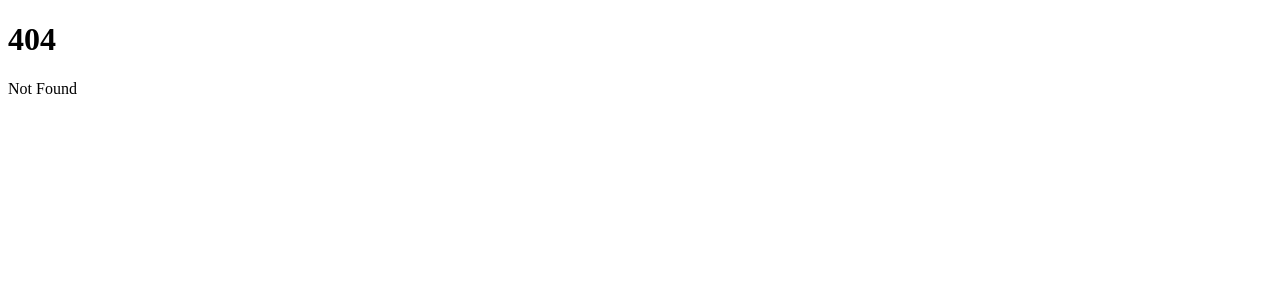
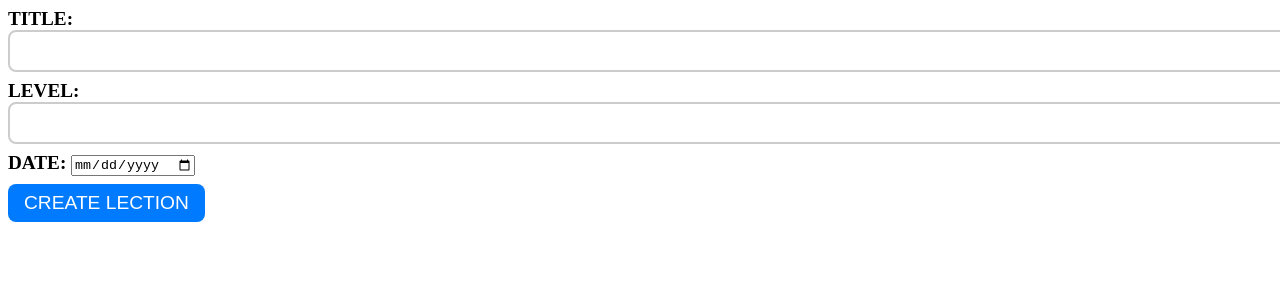
Before and after one commit to MartinBlazek6/lector-pro-fe, a SvelteKit app: page /about2 in a window 1280 px wide. Before the commit this address had no page. Shown: the top 300 px of the page. Built offline with nearby package versions, Linux system fonts and the light colour scheme.

Commit message:
create lection added

```diff
--- /dev/null
+++ b/src/routes/about2/+page.js
@@ -0,0 +1,9 @@
+import { dev } from '$app/environment';
+
+// we don't need any JS on this page, though we'll load
+// it in dev so that we get hot module replacement
+export const csr = dev;
+
+// since there's no dynamic data here, we can prerender
+// it so that it gets served as a static asset in production
+export const prerender = true;
--- /dev/null
+++ b/src/routes/about2/+page.svelte
@@ -0,0 +1,104 @@
+<script>
+
+	let errorMessage = '';
+	let title = '';
+	let level = '';
+	let date = '';
+	let server = 'http://localhost:8080';
+	// let server = 'https://lector-tool.up.railway.app';
+
+	const createLection = async () => {
+		try {
+			const response = await fetch(server+`/api/v1/createLection?title=${title}&level=${level}&date=${date}`, {
+				method: 'POST',
+				headers: {
+					'Content-Type': 'application/json'
+				}
+			});
+
+			if (response.ok) {
+				const newLection = await response.json();
+				// Do something with the new lection, such as add it to the list of lections
+				console.info('ok')
+			} else {
+				errorMessage = 'Failed to create lection.';
+			}
+		} catch (error) {
+			errorMessage = 'An error occurred while creating the lection.';
+		}
+	};
+</script>
+
+<style>
+	h2 {
+		font-size: 2rem;
+		margin-bottom: 1rem;
+		text-align: center;
+		text-transform: uppercase;
+	}
+
+	ul {
+		list-style: none;
+		margin: 0;
+		padding: 0;
+	}
+
+	li {
+		margin-bottom: 1rem;
+	}
+
+	label {
+		display: block;
+		font-size: 1.2rem;
+		font-weight: bold;
+		margin-bottom: 0.5rem;
+		text-transform: uppercase;
+	}
+
+	input[type="text"],
+	input[type="email"] {
+		border: 2px solid #ccc;
+		border-radius: 0.5rem;
+		font-size: 1.2rem;
+		padding: 0.5rem;
+		width: 100%;
+	}
+
+	button[type="submit"] {
+		background-color: #007bff;
+		border: none;
+		border-radius: 0.5rem;
+		color: #fff;
+		cursor: pointer;
+		font-size: 1.2rem;
+		padding: 0.5rem 1rem;
+		text-transform: uppercase;
+		transition: background-color 0.2s ease-in-out;
+	}
+
+	button[type="submit"]:hover {
+		background-color: #0062cc;
+	}
+
+	p {
+		font-size: 1.2rem;
+		margin-bottom: 1rem;
+		text-align: center;
+	}
+</style>
+
+<form on:submit={createLection}>
+	<label>
+		Title:
+		<input type="text" bind:value={title}>
+	</label>
+	<label>
+		Level:
+		<input type="text" bind:value={level}>
+	</label>
+	<label>
+		Date:
+		<input type="date" bind:value={date}>
+	</label>
+	<button type="submit">Create Lection</button>
+</form>
```
Also changed, not shown: src/routes/+page.svelte (+11 -6 lines), src/routes/table/+page.js (added, +9 -0 lines), src/routes/table/+page.svelte (added, +10 -0 lines).
